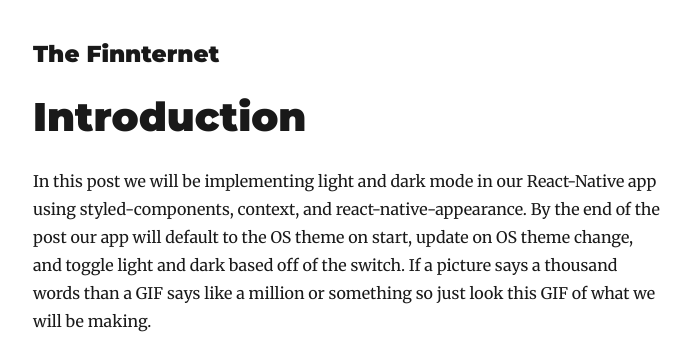
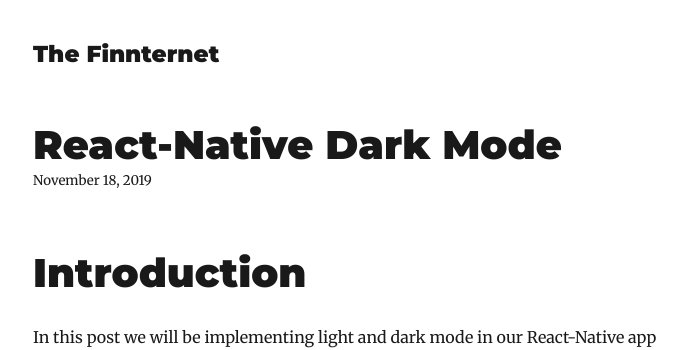
Before and after one commit to thefinnomenon/thefinnternet, a Gatsby site: page /react-native-dark-mode/ in a window 1280 px wide. Shown: the top 350 px of the page, without its empty margins (292-983 px from the left). Built offline with nearby package versions, Linux system fonts and the light colour scheme; Gatsby itself is replaced by a stand-in of ours; some packages are replaced by stand-ins of ours.

Commit message:
Added header info to Dark Mode post.

```diff
--- a/content/blog/react-native-dark-mode/index.md
+++ b/content/blog/react-native-dark-mode/index.md
@@ -1,3 +1,9 @@
+---
+title: React-Native Dark Mode
+date: "2019-11-18"
+description: Is an app even really an app without dark mode? 🤔
+---
+
 # Introduction
 In this post we will be implementing light and dark mode in our React-Native app using styled-components, context, and react-native-appearance. By the end of the post our app will default to the OS theme on start, update on OS theme change, and toggle light and dark based off of the switch. If a picture says a thousand words than a GIF says like a million or something so just look this GIF of what we will be making.
 
```
